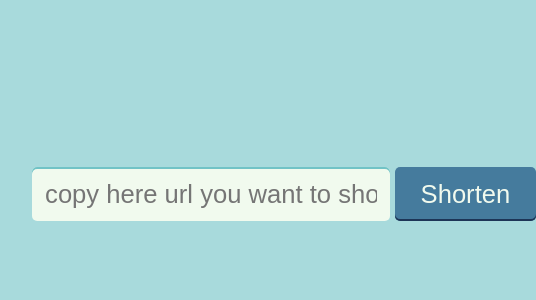
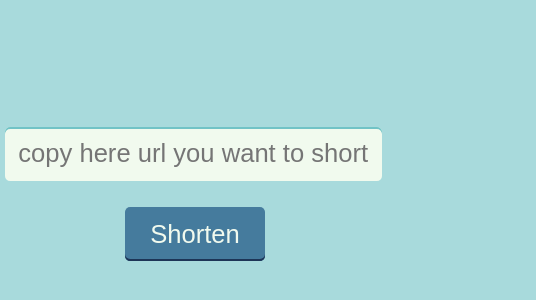
Before and after one commit to ajur/url-shortener, a website: page public/index.html in a window 390 px wide. Shown: the part 228-528 px from the top of the page, 536 px wide, since content can reach past the window. Drawn offline with Linux system fonts and the light colour scheme.

Commit message:
Changed mobile layout

```diff
--- a/public/style.css
+++ b/public/style.css
@@ -36,11 +36,13 @@ form {
   display: flex;
   width: 90%;
   position: relative;
+  justify-content: center;
+  align-items: center;
 }
 
 input {
   font-size: 1.6em;
-  margin: 0.5em;
+  margin: 0.5em 0;
   border: 0;
   border-radius: 0.2em;
   outline: none;
@@ -61,7 +63,7 @@ input[type="button"] {
   background: var(--button-color);
   color: var(--input-color);
   padding: 0.5em 1em;
-  margin-left: 0.1em;
+  margin-left: 0.5em;
   box-shadow: inset 0px -2px var(--text-color);
   cursor: pointer;
 }
@@ -99,3 +101,16 @@ p {
   margin: 0;
   font-size: 1.5em;
 }
+
+@media only screen and (max-width: 480px) {
+  form {
+    flex-direction: column;
+  }
+  input[type="text"] {
+    width: 100%;
+  }
+  input[type="submit"],
+  input[type="button"] {
+    margin-left: 0;
+  }
+}
```
